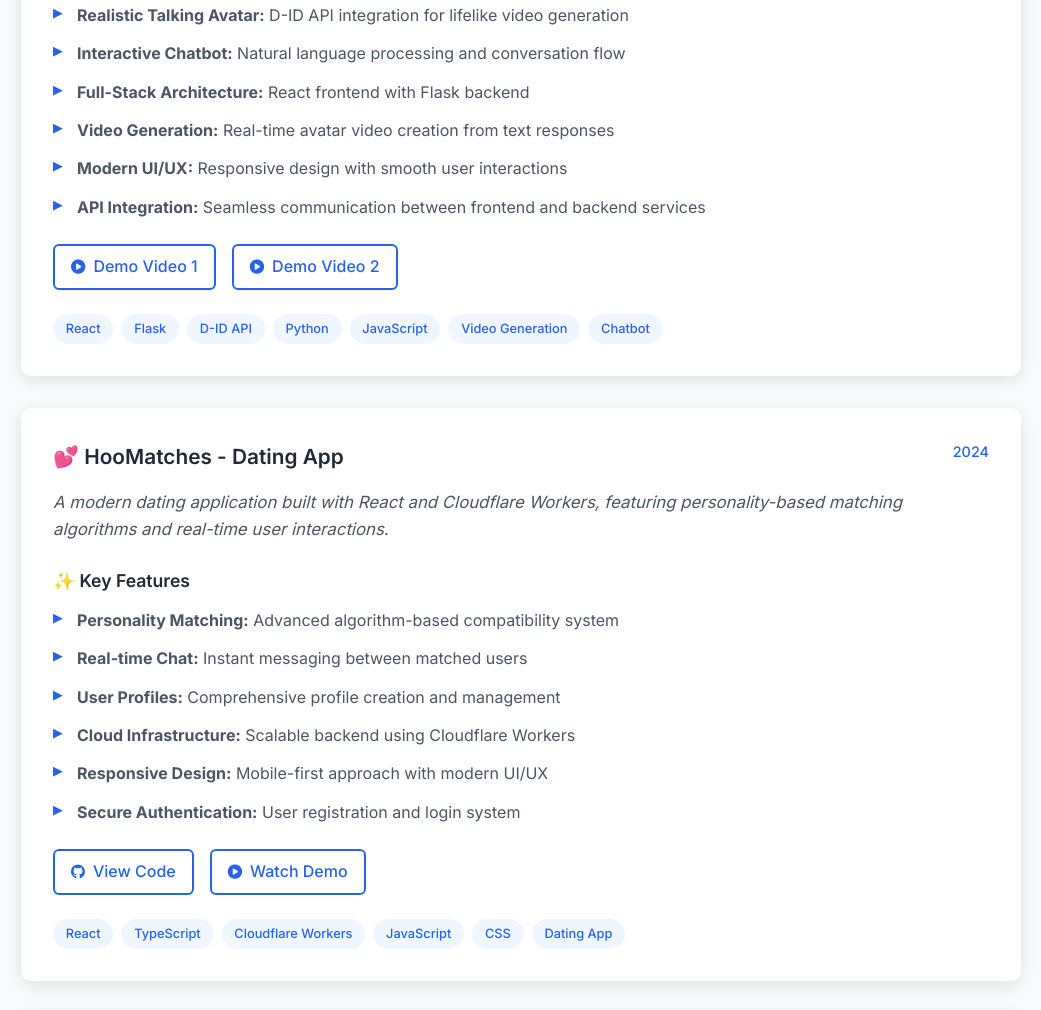
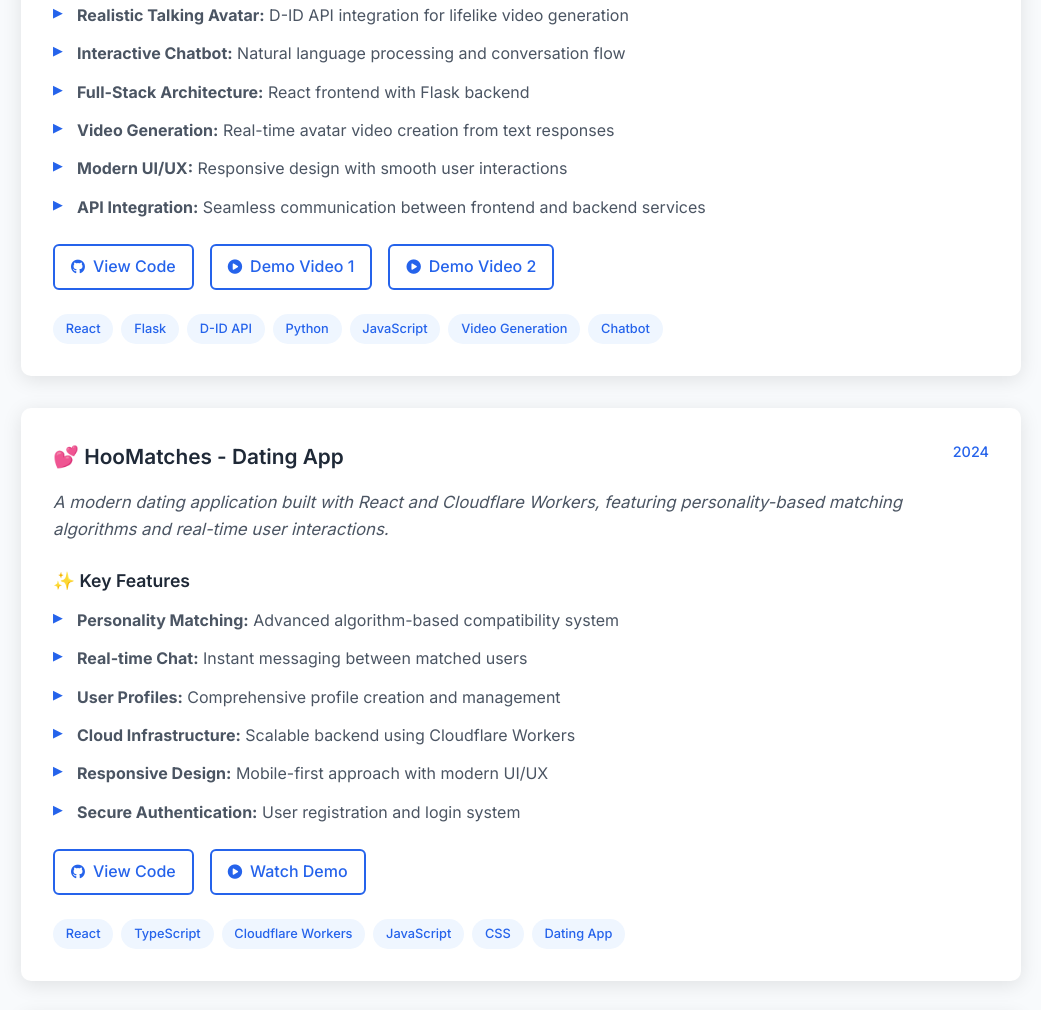
Before and after one commit to OliviaLJY/OliviaLJY.github.io, a plain HTML site: page index.html in a window 1280 px wide. Shown: the part 7684-8694 px from the top of the page, without its empty margins (119-1160 px from the left). Drawn offline with Linux system fonts and the light colour scheme.

Commit message:
add avatar code

```diff
--- a/index.html
+++ b/index.html
@@ -336,7 +336,10 @@
                             <li><strong>API Integration:</strong> Seamless communication between frontend and backend services</li>
                         </ul>
                         <div class="project-links">
-                            <a href="https://drive.google.com/file/d/1NTj9qqwYMcIWrz4ahgtUIZDk92XyPZDr/view?usp=drive_link" target="_blank" class="project-link">
+                            <a href="https://github.com/Lin-2357/chatbot_w_avatar" target="_blank" class="project-link">
+                                <i class="fab fa-github"></i>
+                                <span>View Code</span>
+                            </a>                            <a href="https://drive.google.com/file/d/1NTj9qqwYMcIWrz4ahgtUIZDk92XyPZDr/view?usp=drive_link" target="_blank" class="project-link">
                                 <i class="fas fa-play-circle"></i>
                                 <span>Demo Video 1</span>
                             </a>
```
